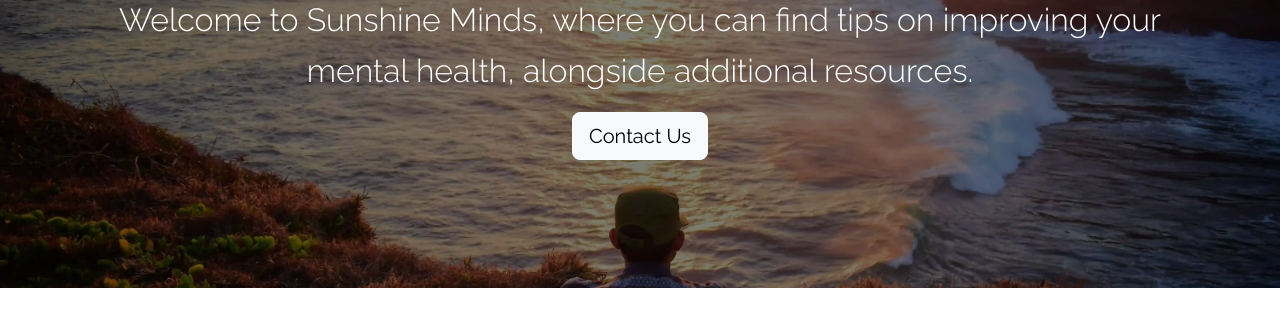
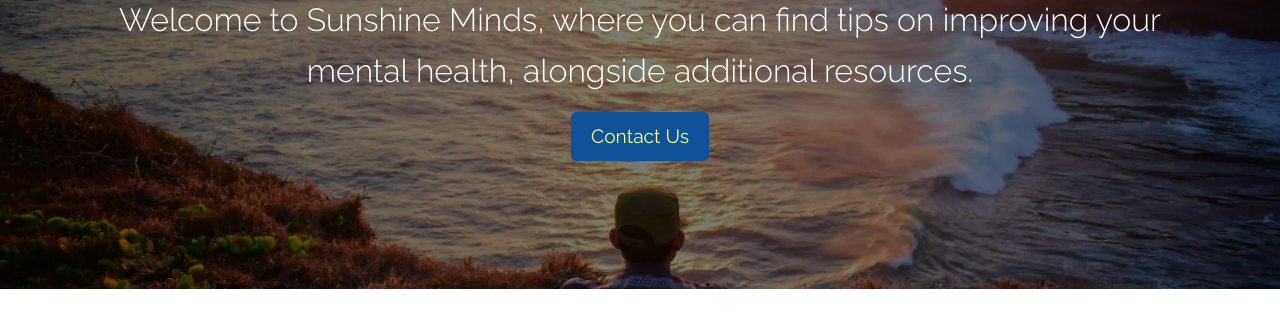
Before and after one commit to PaulyDuk/sunshine-minds, a plain HTML site: page index.html in a window 1280 px wide. Shown: the part 362-676 px from the top of the page. Drawn offline with nearby package versions, Linux system fonts and the light colour scheme.

```diff
--- a/index.html
+++ b/index.html
@@ -58,7 +58,7 @@
                 <span class="hero-part-1">Sunshine Minds</span>
             </h1>
             <p class="lead hero-part-2">Welcome to Sunshine Minds, where you can find tips on improving your mental health, alongside additional resources.</p>
-            <a href="contact.html" class="btn btn-light btn-lg" role="button" tabindex="0">Contact Us</a>
+            <a href="contact.html" class="btn btn-primary btn-custom" role="button" tabindex="0">Contact Us</a>
         </div>
     </header>
     <main>
```
Also changed, not shown: 1 other file.
